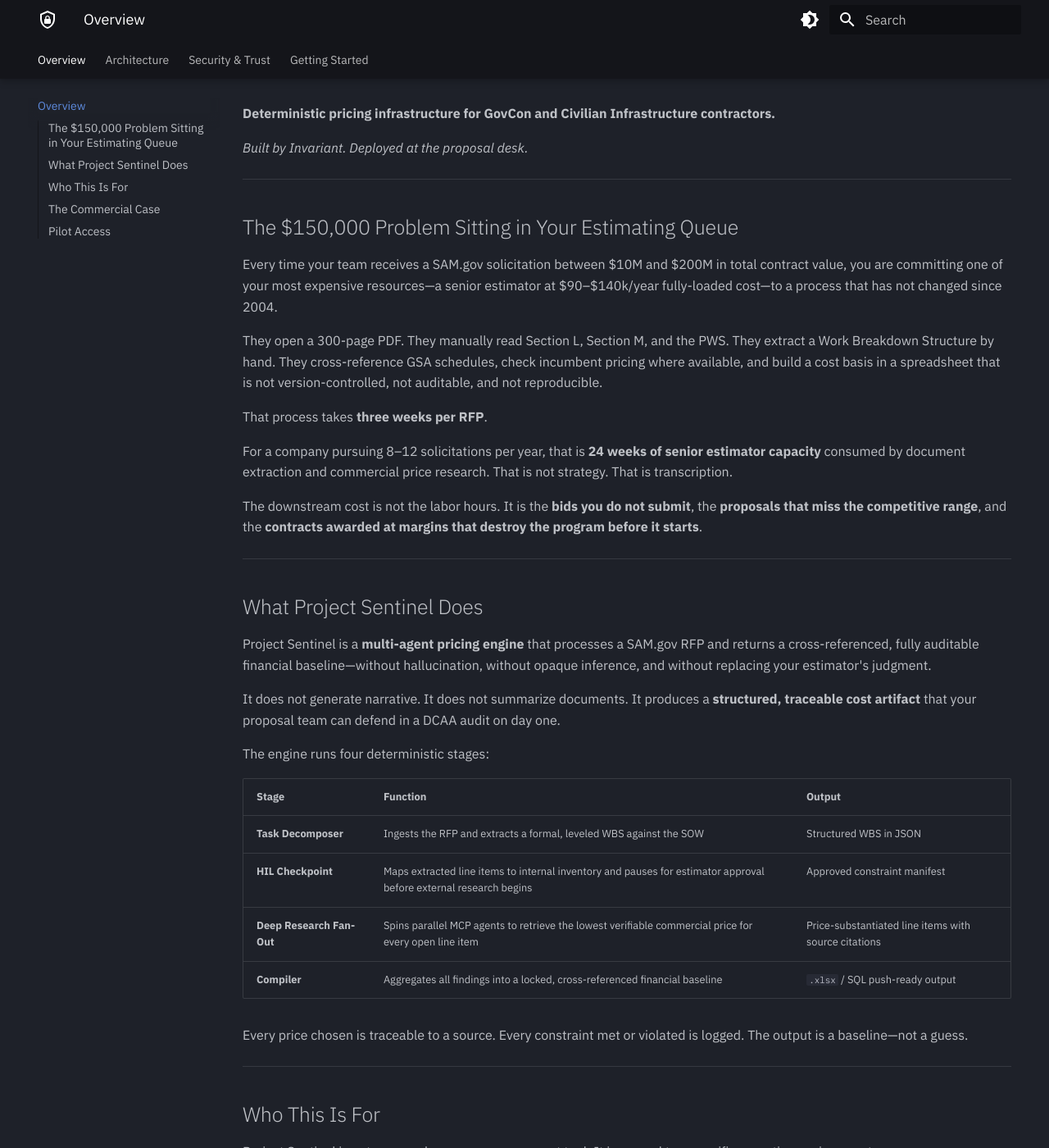
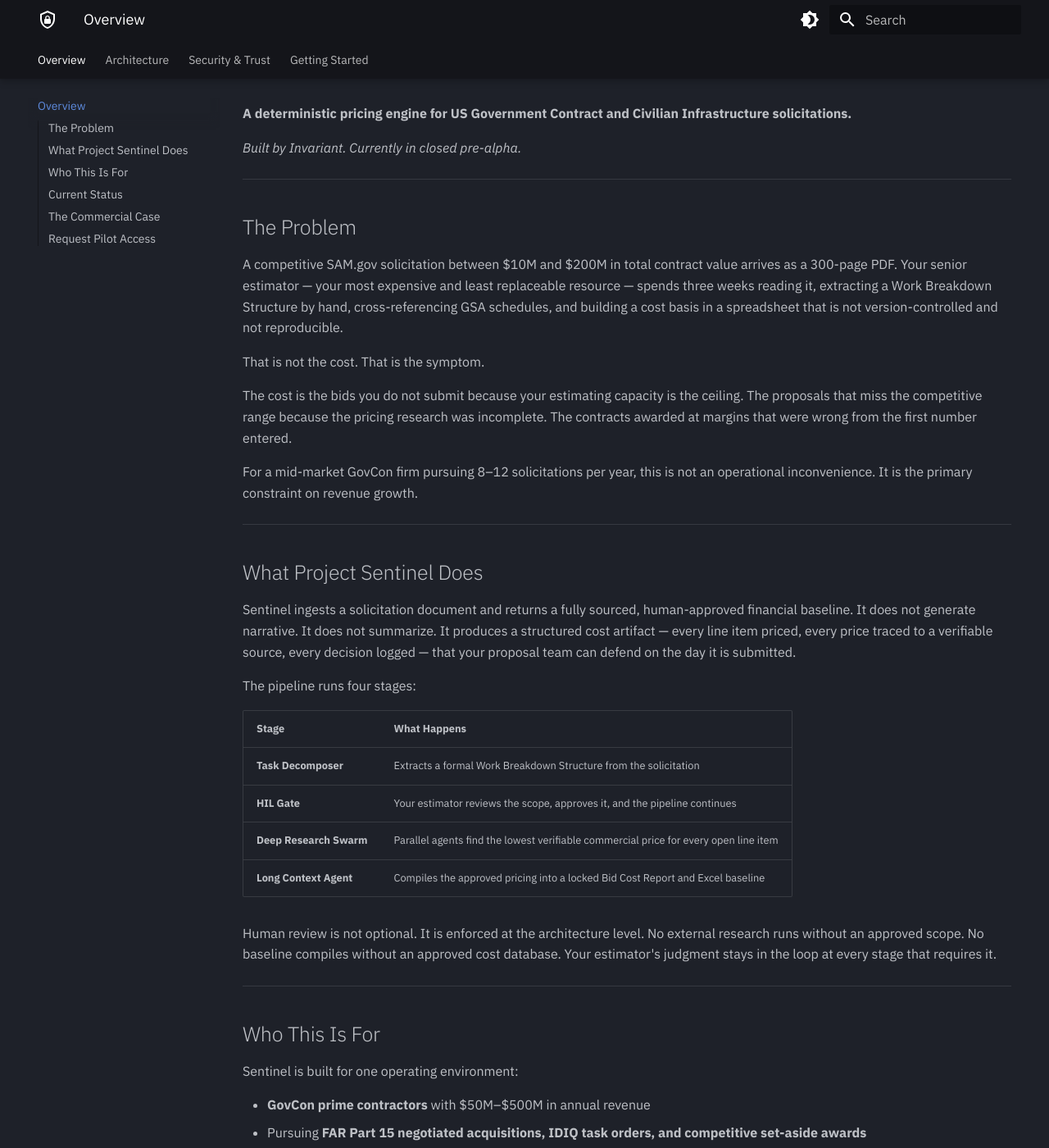
Before and after one commit to Sub2mval/Invariant, an MkDocs documentation site: the page built from docs/index.md, in a window 1280 px wide and 1400 px high, scrolled down 227 px. Shown: the whole window at 82% size. Built offline with MkDocs 1.6.1 and Material for MkDocs 9.7.7, drawn with Linux system fonts in a browser that asks for light colours; some of the changed text lies outside the part shown.

Commit message:
Update index.md

```diff
--- a/docs/index.md
+++ b/docs/index.md
@@ -7,80 +7,76 @@
 
 # Project Sentinel
 
-**Deterministic pricing infrastructure for GovCon and Civilian Infrastructure contractors.**
+**A deterministic pricing engine for US Government Contract and Civilian Infrastructure solicitations.**
 
-*Built by Invariant. Deployed at the proposal desk.*
+*Built by Invariant. Currently in closed pre-alpha.*
 
 ---
 
-## The $150,000 Problem Sitting in Your Estimating Queue
+## The Problem
 
-Every time your team receives a SAM.gov solicitation between $10M and $200M in total contract value, you are committing one of your most expensive resources—a senior estimator at $90–$140k/year fully-loaded cost—to a process that has not changed since 2004.
+A competitive SAM.gov solicitation between $10M and $200M in total contract value arrives as a 300-page PDF. Your senior estimator — your most expensive and least replaceable resource — spends three weeks reading it, extracting a Work Breakdown Structure by hand, cross-referencing GSA schedules, and building a cost basis in a spreadsheet that is not version-controlled and not reproducible.
 
-They open a 300-page PDF. They manually read Section L, Section M, and the PWS. They extract a Work Breakdown Structure by hand. They cross-reference GSA schedules, check incumbent pricing where available, and build a cost basis in a spreadsheet that is not version-controlled, not auditable, and not reproducible.
+That is not the cost. That is the symptom.
 
-That process takes **three weeks per RFP**.
+The cost is the bids you do not submit because your estimating capacity is the ceiling. The proposals that miss the competitive range because the pricing research was incomplete. The contracts awarded at margins that were wrong from the first number entered.
 
-For a company pursuing 8–12 solicitations per year, that is **24 weeks of senior estimator capacity** consumed by document extraction and commercial price research. That is not strategy. That is transcription.
-
-The downstream cost is not the labor hours. It is the **bids you do not submit**, the **proposals that miss the competitive range**, and the **contracts awarded at margins that destroy the program before it starts**.
+For a mid-market GovCon firm pursuing 8–12 solicitations per year, this is not an operational inconvenience. It is the primary constraint on revenue growth.
 
 ---
 
 ## What Project Sentinel Does
 
-Project Sentinel is a **multi-agent pricing engine** that processes a SAM.gov RFP and returns a cross-referenced, fully auditable financial baseline—without hallucination, without opaque inference, and without replacing your estimator's judgment.
+Sentinel ingests a solicitation document and returns a fully sourced, human-approved financial baseline. It does not generate narrative. It does not summarize. It produces a structured cost artifact — every line item priced, every price traced to a verifiable source, every decision logged — that your proposal team can defend on the day it is submitted.
 
-It does not generate narrative. It does not summarize documents. It produces a **structured, traceable cost artifact** that your proposal team can defend in a DCAA audit on day one.
+The pipeline runs four stages:
 
-The engine runs four deterministic stages:
+| Stage | What Happens |
+|---|---|
+| **Task Decomposer** | Extracts a formal Work Breakdown Structure from the solicitation |
+| **HIL Gate** | Your estimator reviews the scope, approves it, and the pipeline continues |
+| **Deep Research Swarm** | Parallel agents find the lowest verifiable commercial price for every open line item |
+| **Long Context Agent** | Compiles the approved pricing into a locked Bid Cost Report and Excel baseline |
 
-| Stage | Function | Output |
-|---|---|---|
-| **Task Decomposer** | Ingests the RFP and extracts a formal, leveled WBS against the SOW | Structured WBS in JSON |
-| **HIL Checkpoint** | Maps extracted line items to internal inventory and pauses for estimator approval before external research begins | Approved constraint manifest |
-| **Deep Research Fan-Out** | Spins parallel MCP agents to retrieve the lowest verifiable commercial price for every open line item | Price-substantiated line items with source citations |
-| **Compiler** | Aggregates all findings into a locked, cross-referenced financial baseline | `.xlsx` / SQL push-ready output |
-
-Every price chosen is traceable to a source. Every constraint met or violated is logged. The output is a baseline—not a guess.
+Human review is not optional. It is enforced at the architecture level. No external research runs without an approved scope. No baseline compiles without an approved cost database. Your estimator's judgment stays in the loop at every stage that requires it.
 
 ---
 
 ## Who This Is For
 
-Project Sentinel is not a general-purpose procurement tool. It is scoped to a specific operating environment:
+Sentinel is built for one operating environment:
 
-- **Company size:** $50M–$500M in annual revenue
-- **Contract vehicle:** FAR Part 15 negotiated acquisitions, IDIQ task orders, and competitive 8(a)/SDVOSB awards
-- **Solicitation complexity:** RFPs with 150–500 pages, multiple CLINs, and mixed labor/ODC structures
-- **Internal condition:** The company has at least one senior estimator whose time is the binding constraint on bid volume
+- **GovCon prime contractors** with $50M–$500M in annual revenue
+- Pursuing **FAR Part 15 negotiated acquisitions, IDIQ task orders, and competitive set-aside awards**
+- Where the binding constraint on bid volume is **senior estimator capacity, not business development pipeline**
 
-If your win rate is acceptable but your **bid volume is the ceiling**, Sentinel removes the ceiling.
+If your win rate is acceptable but the number of qualified bids you submit per year is the ceiling, that is the problem Sentinel is built to remove.
+
+---
+
+## Current Status
+
+Sentinel is in closed pre-alpha. We are working directly with a small number of GovCon firms to validate the engine against live solicitations. Access is not self-serve. There is no public API. There is no general availability date we are prepared to commit to.
+
+What exists today: a working pipeline, real output artifacts, and a direct engagement model with the firms in the current pilot cohort.
+
+What does not exist yet: third-party security certifications, a formal compliance program, or an SDK. We document what is and is not available on the [Security & Trust](security_and_trust.md) page. We recommend reading it before requesting access.
 
 ---
 
 ## The Commercial Case
 
-A mid-market GovCon firm that increases qualified bid submissions from 8 to 14 per year—while holding win rate constant at 22%—generates approximately **1.3 additional contract awards annually**.
+A firm that increases qualified bid submissions from 8 to 14 per year — while holding win rate constant at 22% — generates approximately 1.3 additional contract awards annually. At an average contract value of $8M with a 12% fee, that is over $1M in additional gross margin per year.
 
-At an average contract value of $8M with a 12% fee, that is **$1.04M in additional gross margin per year**.
+Sentinel's platform price at general availability is **$15,000/month**.
 
-Sentinel's platform license is **$15,000/month**.
-
-The payback period on the first incremental win is measured in weeks, not quarters.
+Pilot participants who proceed to a paid engagement receive preferred pricing. That conversation happens directly, not on this page.
 
 ---
 
-## Pilot Access
+## Request Pilot Access
 
-Sentinel is currently in a closed pilot program with select F.inc partners and GovCon prime contractors.
-
-Pilot participants receive:
-
-- Full platform access for 90 days
-- Onboarding with a dedicated Invariant solutions engineer
-- Processing of up to 3 live solicitations with full audit output
-- Direct input into the product roadmap
+We are accepting a limited number of pilot engagements. If your firm operates in the target market and you have a live solicitation you are willing to run through the engine, that is the basis for a conversation.
 
 <div style="text-align: center; margin: 2.5rem 0;">
   <a href="https://forms.google.com/your-form-link-here" target="_blank" style="background-color: #e65100; color: white; padding: 14px 32px; font-size: 1rem; font-weight: 600; text-decoration: none; border-radius: 4px; letter-spacing: 0.03em;">
@@ -88,7 +84,5 @@
   </a>
 </div>
 
----
-
-!!! note "Compliance Note"
-    Project Sentinel does not store RFP documents on shared infrastructure. All document ingestion occurs within your designated compute environment. See [Security & Trust](security_and_trust.md) for the full data handling specification.
+!!! note ""
+    We read every request personally. If the fit is right, we will reach out to schedule a call. If it is not the right time, we will tell you that directly.
```
